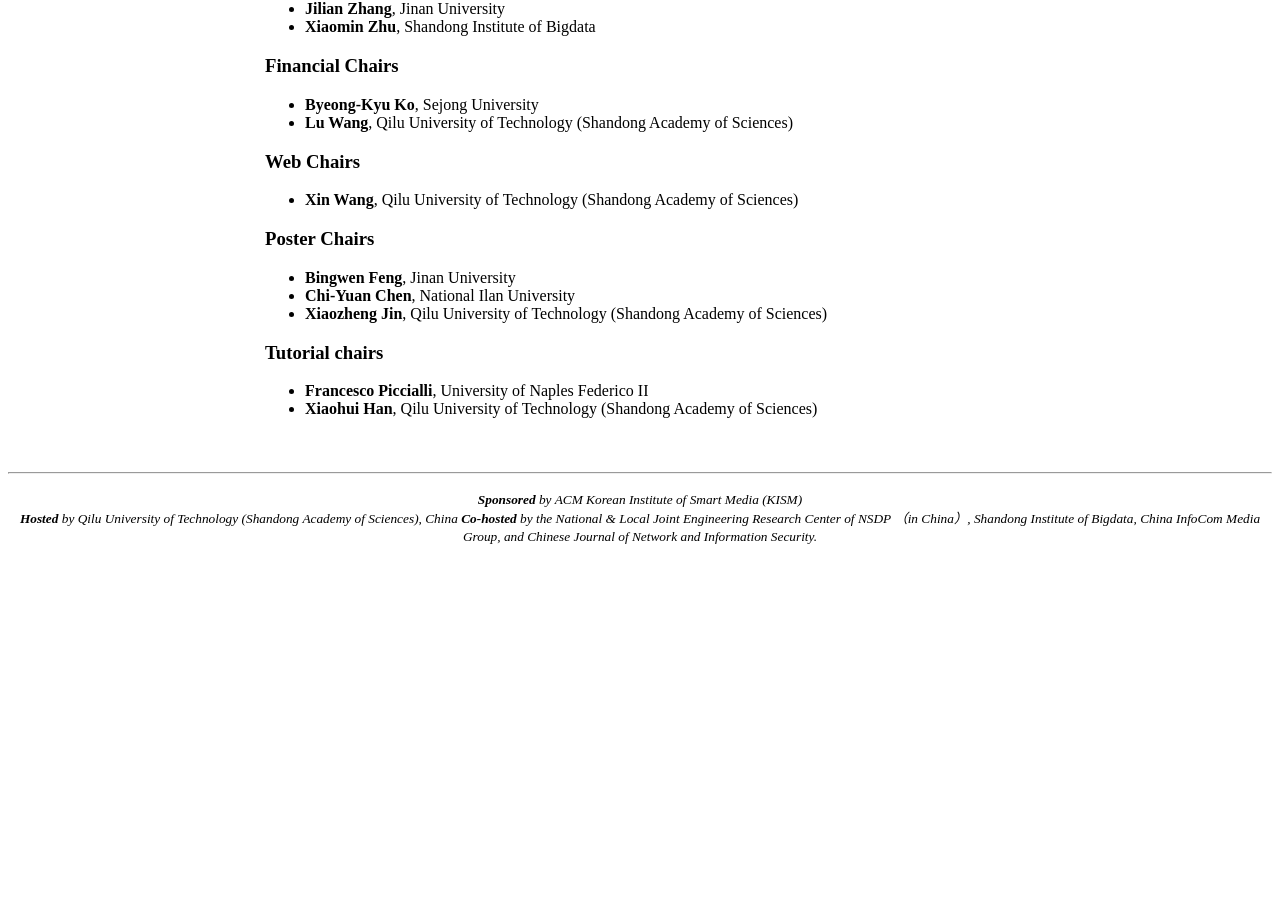
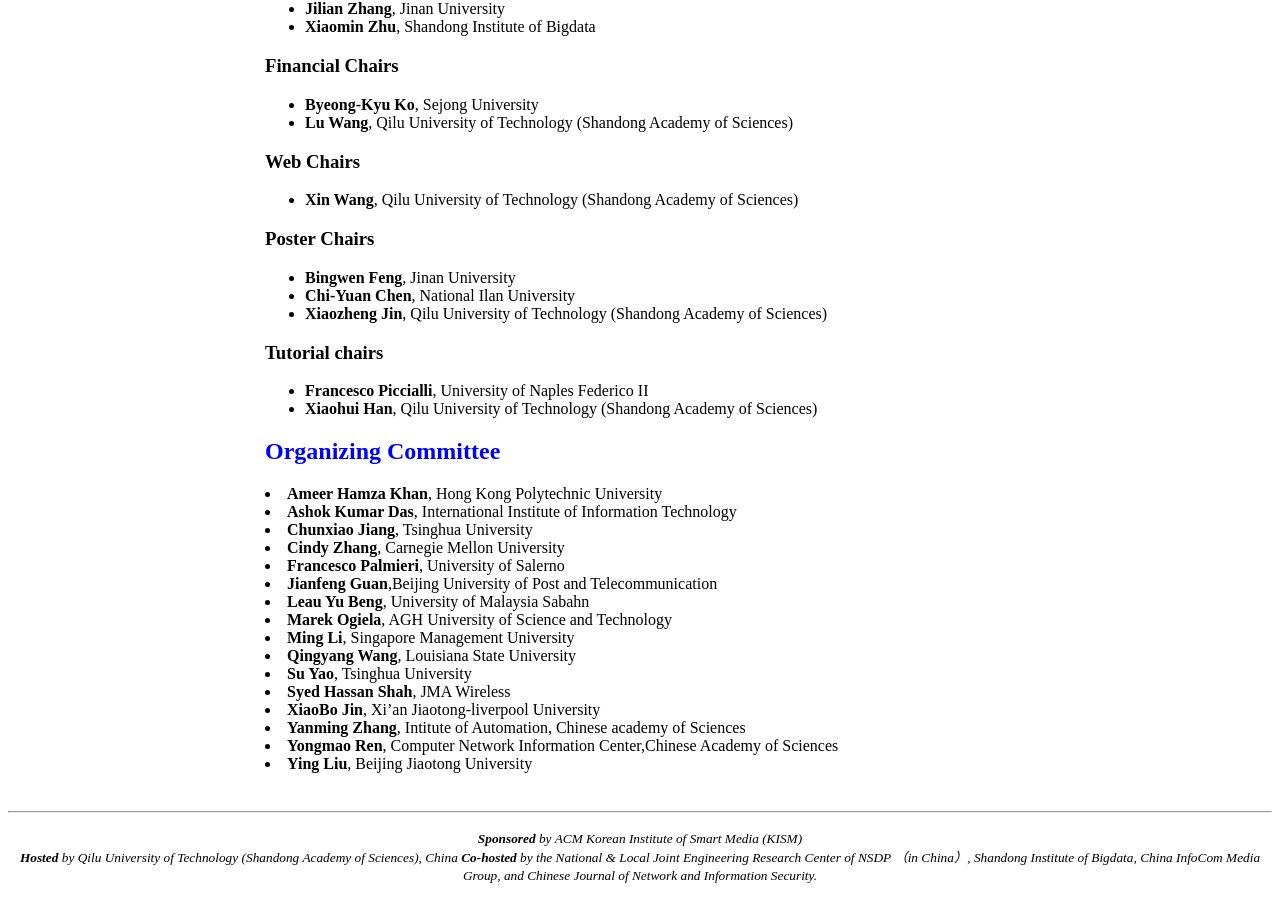
Before and after one commit to icea-conf/2021, a Jekyll site: the page built from committee/index.html, in a window 1280 px wide and 900 px high, scrolled down 1284 px. Built offline with Jekyll 4.4.1, drawn with Linux system fonts in a browser that asks for light colours; before the commit the page ends 1845 px from its top, so only the background shows below that.

Commit message:
Update index.html

```diff
--- a/committee/index.html
+++ b/committee/index.html
@@ -84,6 +84,24 @@
 					<li><b>Francesco Piccialli</b>, University of Naples Federico II</li>
 					<li><b>Xiaohui Han</b>, Qilu University of Technology (Shandong Academy of Sciences)</li>
 				</ul>
+
+			<h2 style="color:#0000FF">Organizing Committee</h2>
+				<li><b>Ameer Hamza Khan</b>, Hong Kong Polytechnic University</li>
+				<li><b>Ashok Kumar Das</b>, International Institute of Information Technology</li>
+				<li><b>Chunxiao Jiang</b>, Tsinghua University</li>
+				<li><b>Cindy Zhang</b>, Carnegie Mellon University</li>
+				<li><b>Francesco Palmieri</b>, University of Salerno</li>
+				<li><b>Jianfeng Guan</b>,Beijing University of Post and Telecommunication</li>
+				<li><b>Leau Yu Beng</b>, University of Malaysia Sabahn</li>
+				<li><b>Marek Ogiela</b>, AGH University of Science and Technology</li>
+				<li><b>Ming Li</b>, Singapore Management University</li>
+				<li><b>Qingyang Wang</b>, Louisiana State University</li>
+				<li><b>Su Yao</b>, Tsinghua University</li>
+				<li><b>Syed Hassan Shah</b>, JMA Wireless</li>
+				<li><b>XiaoBo Jin</b>, Xi’an Jiaotong-liverpool University</li>
+				<li><b>Yanming Zhang</b>, Intitute of Automation, Chinese academy of Sciences</li>
+				<li><b>Yongmao Ren</b>, Computer Network Information Center,Chinese Academy of Sciences</li>
+				<li><b>Ying Liu</b>, Beijing Jiaotong University</li>
 		</div>
 	</div>
 </div>
```
